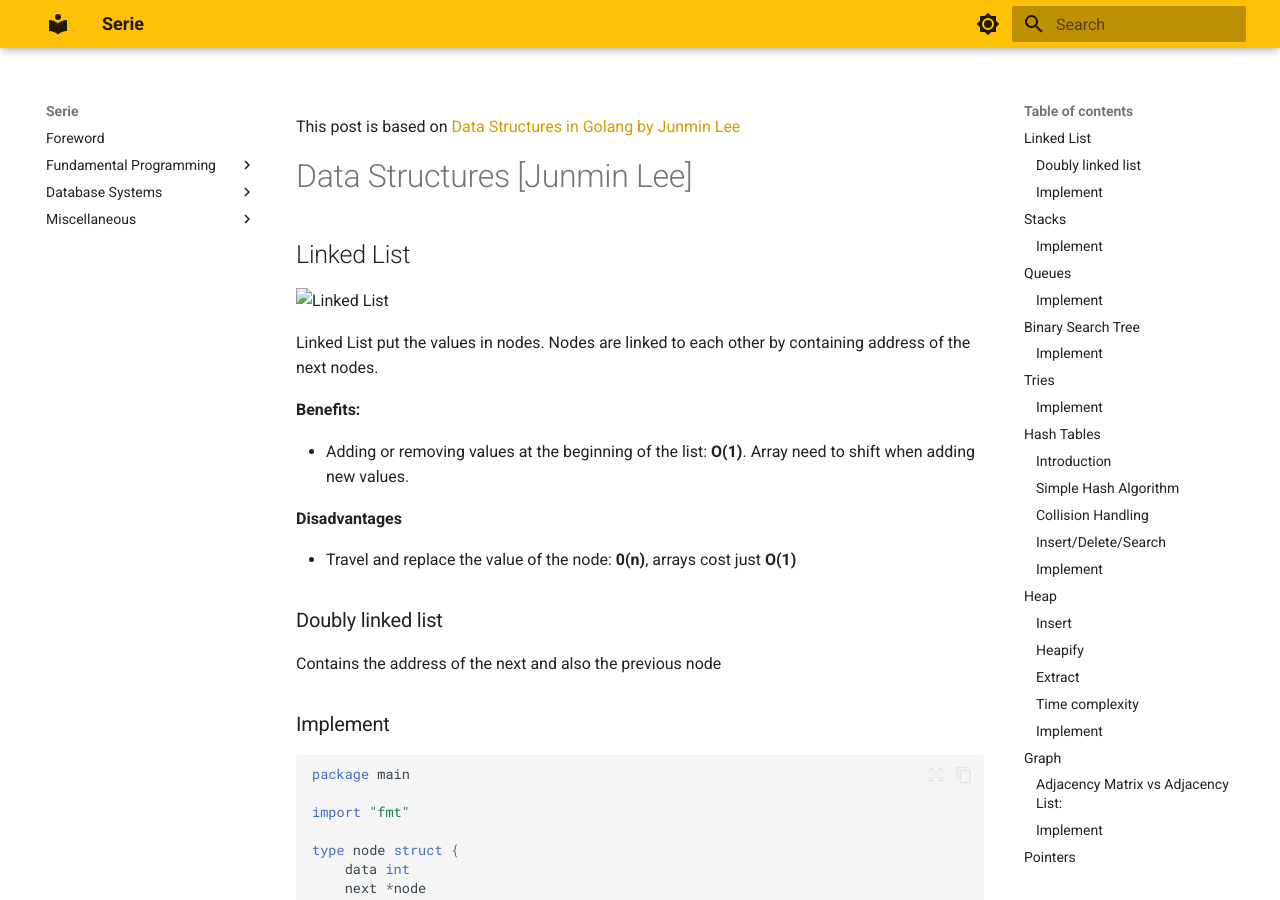
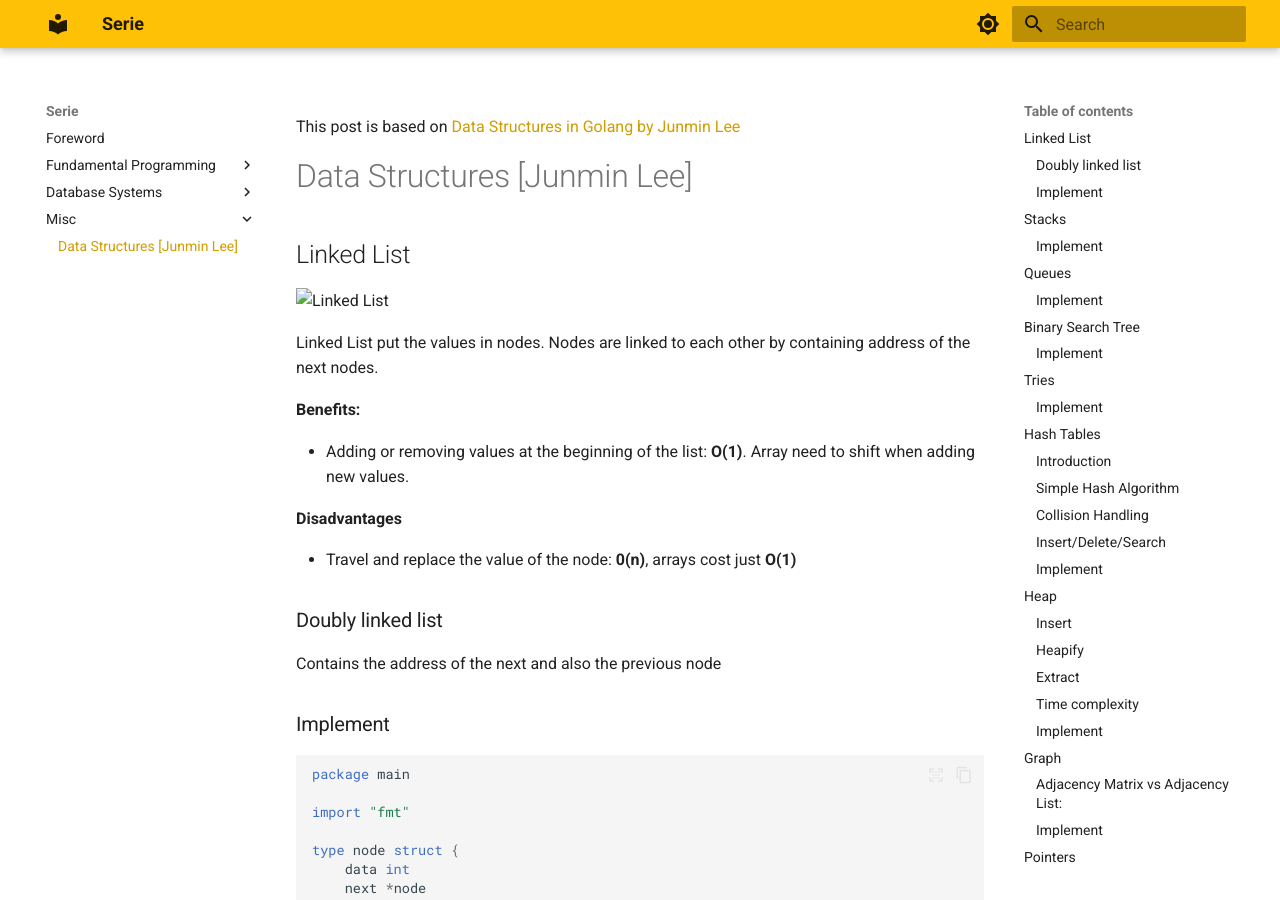
Before and after one commit to hieutdle/Flamme, an MkDocs documentation site: the page built from docs/Misc/dsa-junmin.md, in a window 1280 px wide and 900 px high. Built offline with MkDocs 1.6.1 and Material for MkDocs 9.7.7, drawn with Linux system fonts in a browser that asks for light colours.

Commit message:
fix typo

```diff
--- a/mkdocs.yml
+++ b/mkdocs.yml
@@ -40,5 +40,5 @@ nav:
   - Database Systems:
     - "CMU 15-445":
         - 1. Introduction: "Database Systems/15-445/introduction.md"
-  - Miscellaneous:
-        - "Data Structures [Junmin Lee]": "Miscellaneous/dsa-junmin.md"
+  - Misc:
+        - "Data Structures [Junmin Lee]": "Misc/dsa-junmin.md"
```
Also changed, not shown: docs/Misc/dsa-junmin.md (renamed from docs/Miscancelous/dsa-junmin.md).
